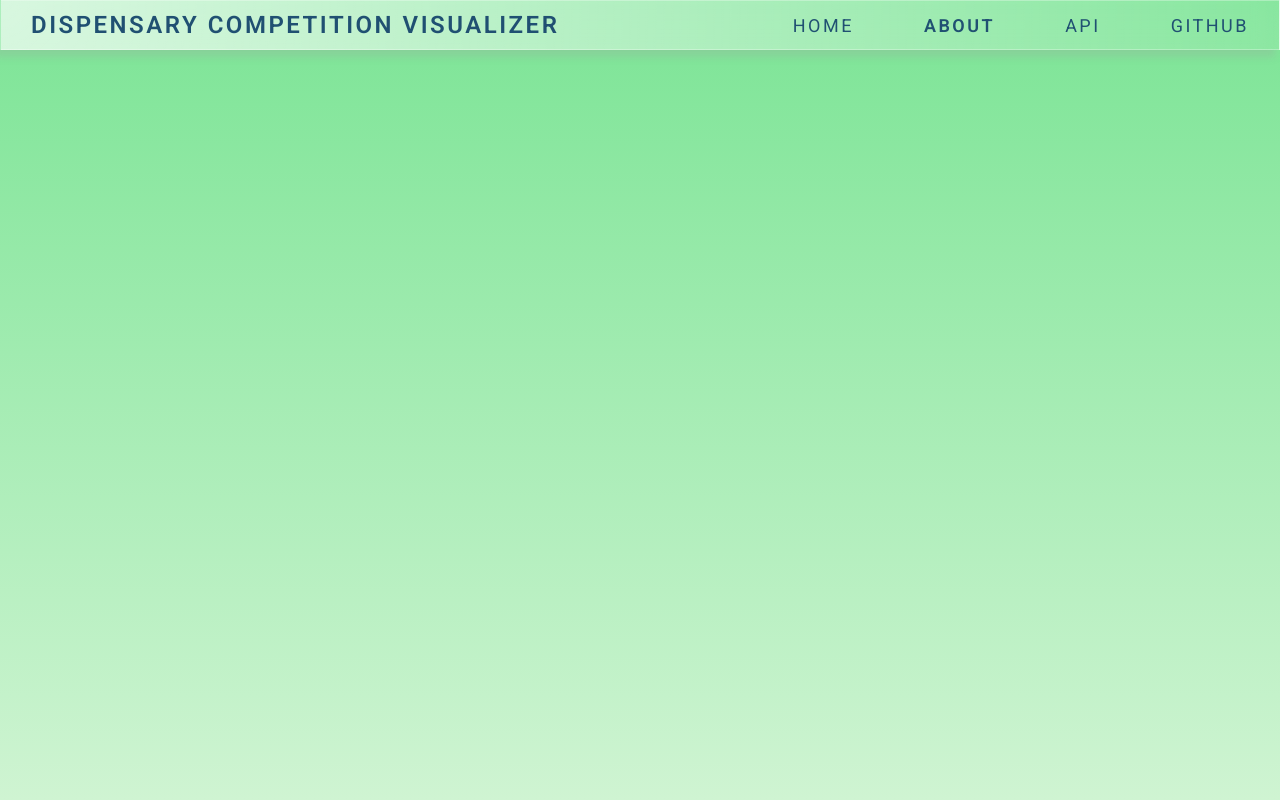
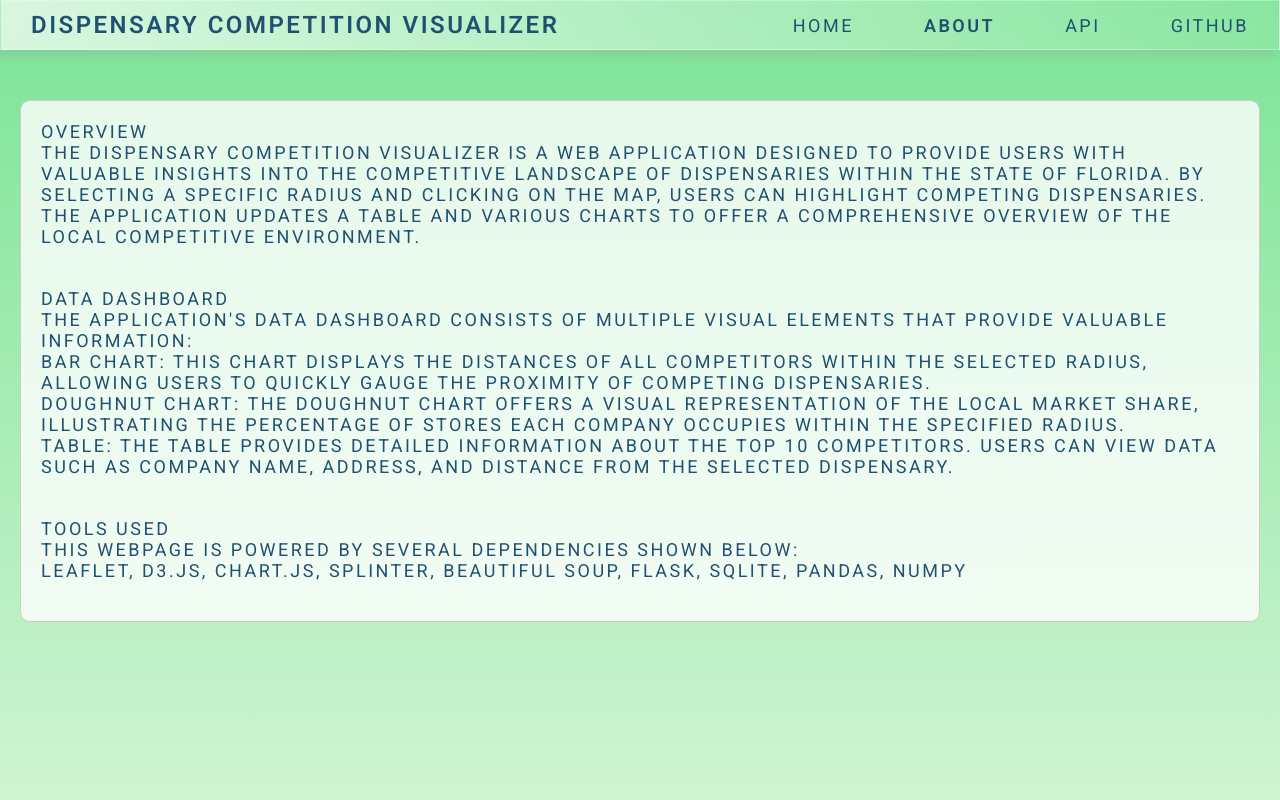
Before and after one commit to kayleepat/dispensary-competition-visualizer, a Flask app: page /about in a window 1280 px wide. Run offline with Flask 3, Linux system fonts and the light colour scheme.

Commit message:
fixed layout

```diff
--- a/templates/about.html
+++ b/templates/about.html
@@ -7,9 +7,7 @@
     <link rel="stylesheet" href="../static/css/aboutStyle.css">
 </head>
 <body>
-    <div class="background">
-
-    </div>
+    <!-- <div class="background"></div> -->
 
     <!-- creating Header-->
     <div class="header-container">
```
